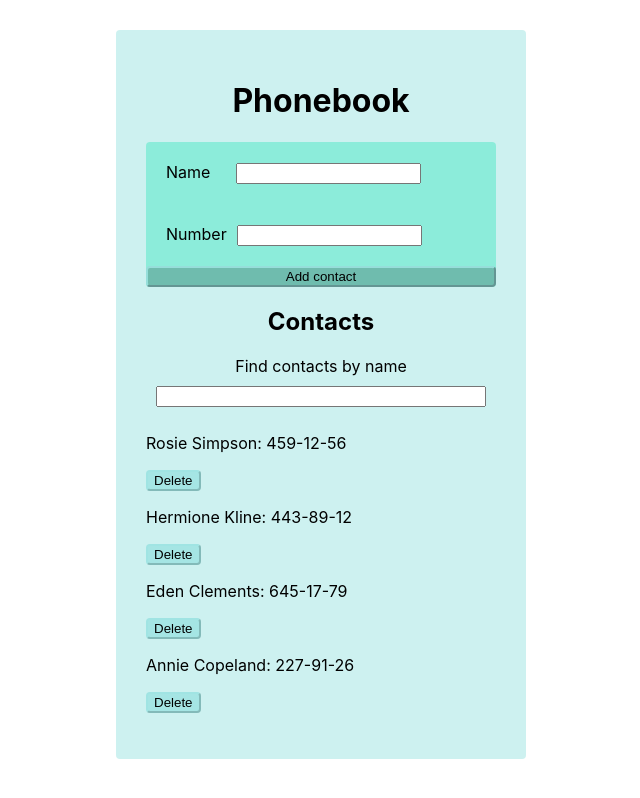
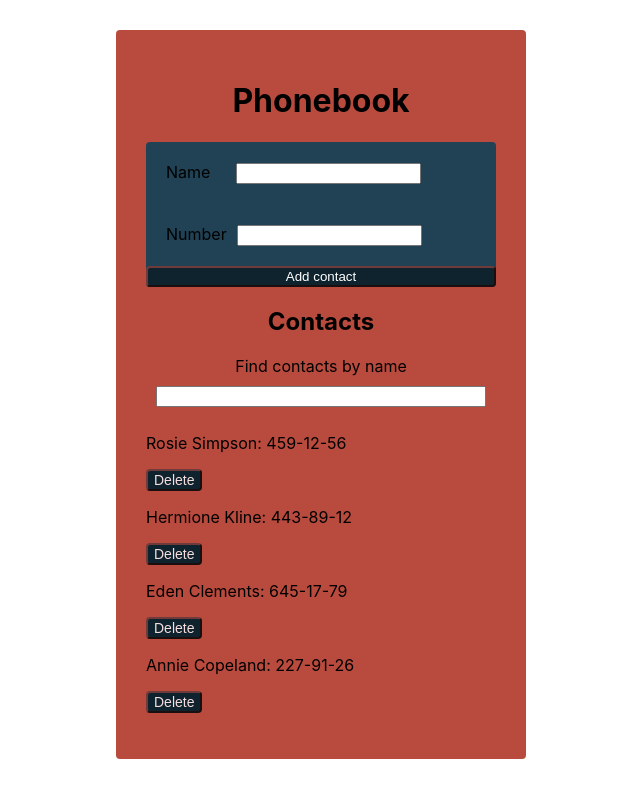
Before and after one commit to Omelianov/goit-react-hw-04-phonebook, a React (Create React App) app: page / in a window 1280 px wide. Shown: the whole page, without its empty margins (319-959 px from the left). Built offline with nearby package versions, Linux system fonts and the light colour scheme.

Commit message:
added some styles

```diff
--- a/src/components/AddForm/AddForm.module.css
+++ b/src/components/AddForm/AddForm.module.css
@@ -1,7 +1,7 @@
 .form {
   display: flex;
   flex-direction: column;
-  background-color: rgba(102, 234, 206, 0.627);
+  background-color: #204254;
   border-radius: 4px;
 }
 .label {
@@ -14,11 +14,12 @@
   margin-right: 10px;
 }
 .button {
-  background-color: rgba(100, 170, 158, 0.731);
+  background-color: #0e232e;
   cursor: pointer;
   border-radius: 4px;
+  color: #ffffff;
 
-  border-color: rgba(156, 227, 225, 0.859);
+  border-color: #6f3a3a;
 }
 .button:hover {
   background-color: rgba(224, 142, 75, 0.809);
--- a/src/components/App.module.css
+++ b/src/components/App.module.css
@@ -1,5 +1,5 @@
 .container {
-  background-color: rgba(156, 227, 225, 0.5);
+  background-color: #B94A3E;
   max-width: 350px;
   padding: 30px 30px 30px 30px;
   margin-left: auto;
--- a/src/components/ContactItem/ContactItem.module.css
+++ b/src/components/ContactItem/ContactItem.module.css
@@ -1,9 +1,11 @@
 .button {
-  background-color: rgba(156, 227, 225, 0.829);
+  background-color: #0e232e;
   cursor: pointer;
   border-radius: 4px;
+  color: #f6dede;
+  font-size: 14px;
 
-  border-color: rgba(156, 227, 225, 0.5);
+  border-color: #6f3a3a;
 }
 .button:hover {
   background-color: rgba(224, 142, 75, 0.809);
--- a/src/components/ContactList/ContactList.module.css
+++ b/src/components/ContactList/ContactList.module.css
@@ -4,9 +4,10 @@
   padding-left: 0;
 }
 .button {
-  background-color: rgba(156, 227, 225, 0.872);
+  background-color: #0e232e;
   cursor: pointer;
   border-radius: 4px;
+  color: #ffffff;
 
-  border-color: rgba(156, 227, 225, 0.994);
+  border-color:#6f3a3a;
 }
```
